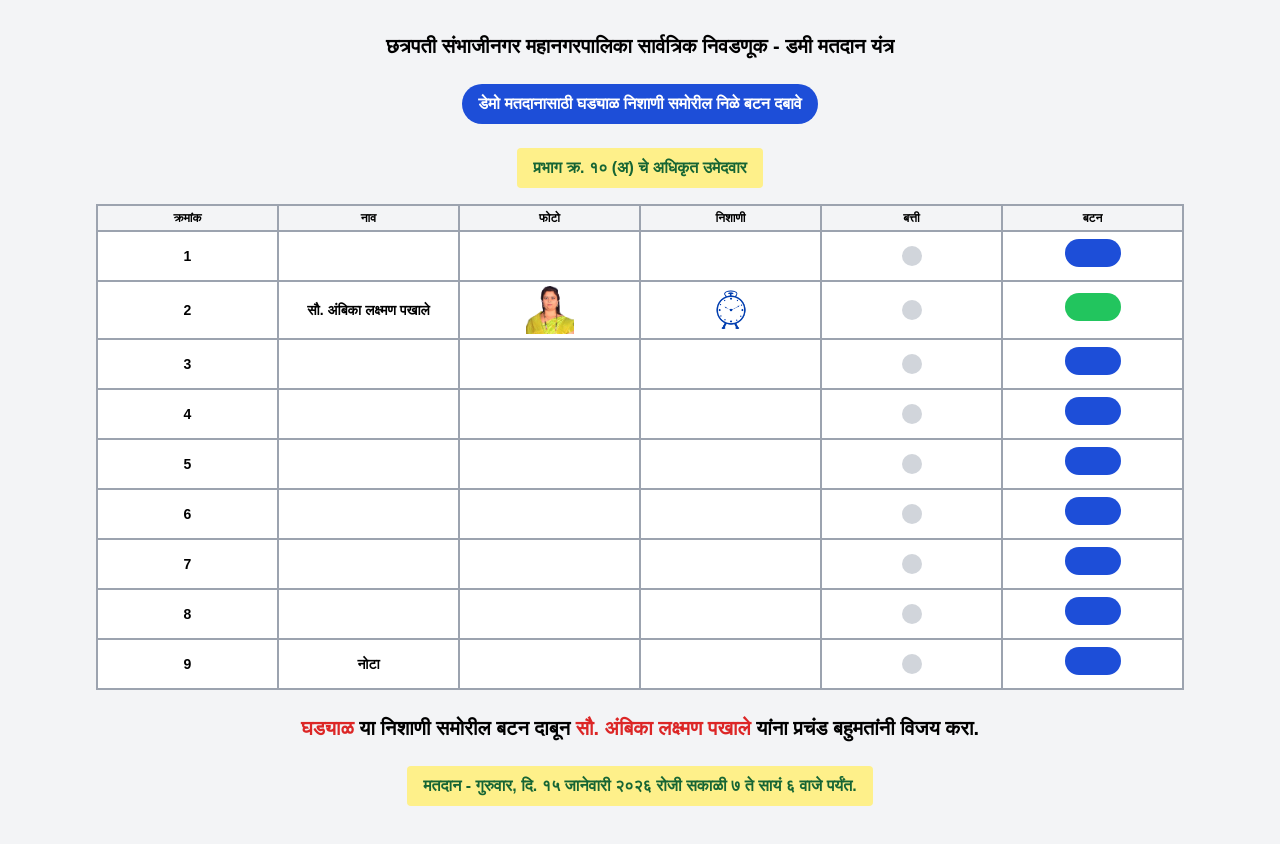
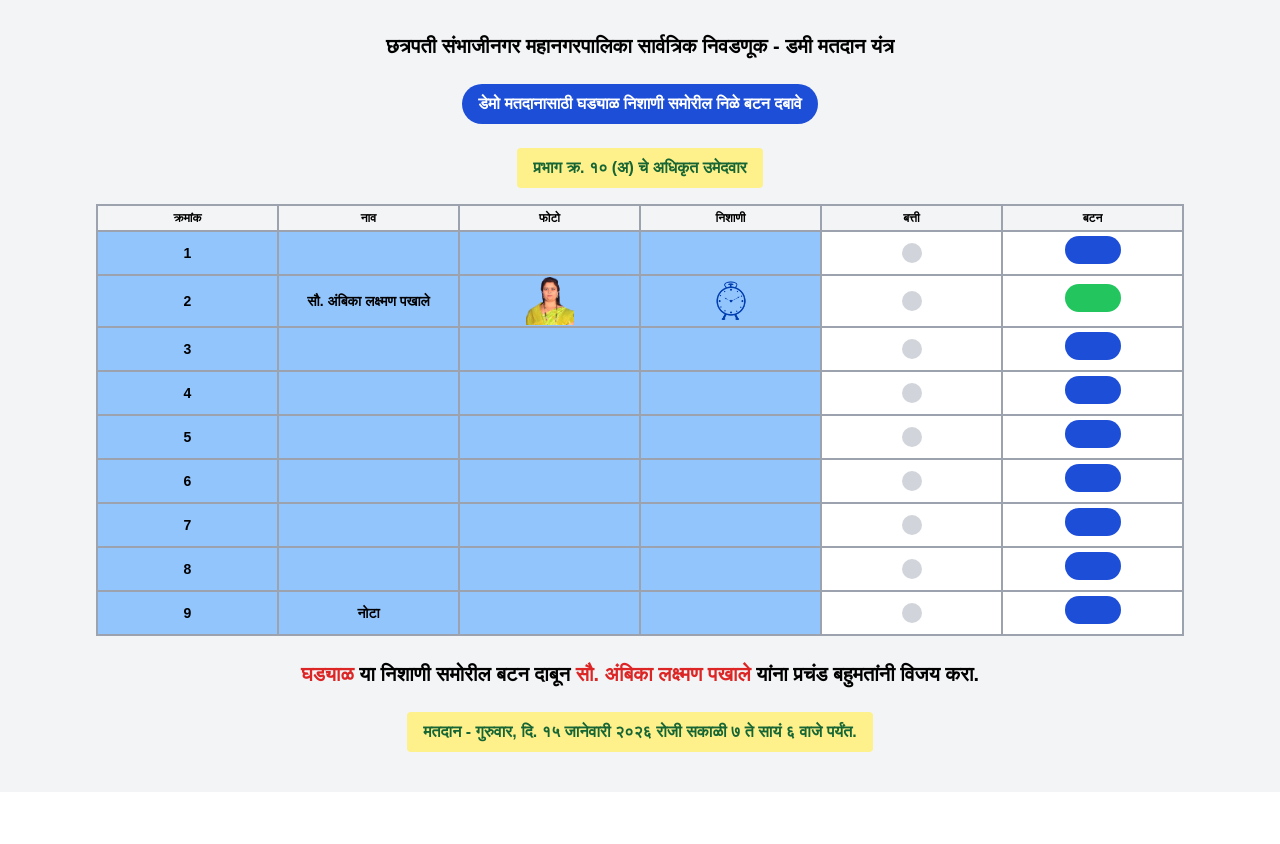
Before and after one commit to corporateDynastical/dummyevm, a Next.js app: page / in a window 1280 px wide. After the commit the page ends 800 px from the top, so only its background shows below. Built offline with nearby package versions, Linux system fonts and the light colour scheme.

Commit message:
Update page.tsx

```diff
--- a/app/page.tsx
+++ b/app/page.tsx
@@ -1,4 +1,3 @@
-
 "use client";
 import { useRef, useState } from "react";
 
@@ -47,71 +46,62 @@ return (
         <table className="w-full border-2 border-gray-400 dark:border-gray-600 table-fixed">
           <thead>
             <tr className="bg-gray-100 dark:bg-gray-800">
-<th className="border-2 border-gray-400 dark:border-gray-600 px-1 py-1 text-center text-xs font-bold max-sm:px-0.5">क्रमांक</th>
-<th className="border-2 border-gray-400 dark:border-gray-600 px-1 py-1 text-center text-xs font-bold max-sm:px-0.5">नाव</th>
-<th className="border-2 border-gray-400 dark:border-gray-600 px-1 py-1 text-center text-xs font-bold max-sm:px-0.5">फोटो</th>
-<th className="border-2 border-gray-400 dark:border-gray-600 px-1 py-1 text-center text-xs font-bold max-sm:px-0.5">निशाणी</th>
-<th className="border-2 border-gray-400 dark:border-gray-600 px-1 py-1 text-center text-xs font-bold max-sm:px-0.5">बत्ती</th>
-<th className="border-2 border-gray-400 dark:border-gray-600 px-1 py-1 text-center text-xs font-bold max-sm:px-0.5">बटन</th>
+              <th className="border-2 border-gray-400 dark:border-gray-600 px-1 py-1 text-center text-xs font-bold">क्रमांक</th>
+              <th className="border-2 border-gray-400 dark:border-gray-600 px-1 py-1 text-center text-xs font-bold">नाव</th>
+              <th className="border-2 border-gray-400 dark:border-gray-600 px-1 py-1 text-center text-xs font-bold">फोटो</th>
+              <th className="border-2 border-gray-400 dark:border-gray-600 px-1 py-1 text-center text-xs font-bold">निशाणी</th>
+              <th className="border-2 border-gray-400 dark:border-gray-600 px-1 py-1 text-center text-xs font-bold">बत्ती</th>
+              <th className="border-2 border-gray-400 dark:border-gray-600 px-1 py-1 text-center text-xs font-bold">बटन</th>
             </tr>
           </thead>
 
           <tbody>
             {[...Array(9)].map((_, index) => (
-<tr key={index} className="bg-white dark:bg-gray-800">
-<td className="border-2 border-gray-400 dark:border-gray-600 px-1 py-1 text-center font-bold text-sm max-sm:text-xs">
+              <tr
+                key={index}
+                className="bg-blue-300 dark:bg-gray-800"   // 🔵 whole row blue
+              >
+                <td className="border-2 border-gray-400 dark:border-gray-600 text-center font-bold text-sm">
                   {index + 1}
                 </td>
 
-<td className="border-2 border-gray-400 dark:border-gray-600 px-1 py-1 text-center font-bold text-sm max-sm:text-xs">
+                <td className="border-2 border-gray-400 dark:border-gray-600 text-center font-bold text-sm">
                   {index === 1 ? "सौ. अंबिका लक्ष्मण पखाले" : index === 8 ? "नोटा" : ""}
                 </td>
 
-<td className="border-2 border-gray-400 dark:border-gray-600 px-1 py-1 text-center">
+                <td className="border-2 border-gray-400 dark:border-gray-600 text-center">
                   {index === 1 ? (
-<img
-src="/user.png"
-className="w-12 h-12 mx-auto object-cover max-sm:w-12 max-sm:h-12"
-/>
+                    <img src="/user.png" className="w-12 h-12 mx-auto object-cover" />
                   ) : (
-<div className="w-10 h-10 mx-auto max-sm:w-8 max-sm:h-8" />
+                    <div className="w-10 h-10 mx-auto" />
                   )}
                 </td>
 
-<td className="border-2 border-gray-400 dark:border-gray-600 px-1 py-1 text-center">
+                <td className="border-2 border-gray-400 dark:border-gray-600 text-center">
                   {index === 1 ? (
-<img
-src="/symbol-bartan.png"
-className="w-10 h-10 mx-auto object-contain max-sm:w-8 max-sm:h-8"
-/>
+                    <img src="/symbol-bartan.png" className="w-10 h-10 mx-auto object-contain" />
                   ) : (
-<div className="w-10 h-10 mx-auto max-sm:w-8 max-sm:h-8" />
+                    <div className="w-10 h-10 mx-auto" />
                   )}
                 </td>
 
-{/* Light */}
-<td className="border-2 border-gray-400 dark:border-gray-600 px-1 py-1 text-center">
+                {/* 🔴 LIGHT — NOT BLUE */}
+                <td className="border-2 border-gray-400 dark:border-gray-600 text-center bg-white dark:bg-gray-800">
                   <div
-className={`w-5 h-5 rounded-full mx-auto max-sm:w-4 max-sm:h-4 ${
-activeRow === index
-? "bg-red-600"
-: "bg-gray-300 dark:bg-gray-500"
+                    className={`w-5 h-5 rounded-full mx-auto ${
+                      activeRow === index ? "bg-red-600" : "bg-gray-300 dark:bg-gray-500"
                     }`}
                   ></div>
                 </td>
 
-{/* Button */}
-<td className="border-2 border-gray-400 dark:border-gray-600 px-1 py-1 text-center">
+                {/* 🔵 BUTTON — NOT BLUE BACKGROUND CELL */}
+                <td className="border-2 border-gray-400 dark:border-gray-600 text-center bg-white dark:bg-gray-800">
                   <button
                     onClick={() =>
-index === 1
-? playButtonSound(index) // फक्त उमेदवारासाठी sound1
-: playOtherButtonSound(index) // NOTA + बाकी सर्व rows → sound2
+                      index === 1 ? playButtonSound(index) : playOtherButtonSound(index)
                     }
-className={`h-7 rounded-full max-sm:h-6 ${
-index === 1
-? "bg-green-500 w-14 max-sm:w-12"
-: "bg-blue-700 w-14 max-sm:w-12"
+                    className={`h-7 rounded-full ${
+                      index === 1 ? "bg-green-500 w-14" : "bg-blue-700 w-14"
                     }`}
                   />
                 </td>
@@ -122,8 +112,8 @@ index === 1
       </div>
 
       <h1 className="text-center text-xl font-bold mb-4 mt-6">
-<span className="text-red-600">घड्याळ</span> या निशाणी समोरील बटन दाबून <span className="text-red-600">सौ. अंबिका लक्ष्मण पखाले </span> यांना प्रचंड बहुमतांनी
-विजय करा.
+        <span className="text-red-600">घड्याळ</span> या निशाणी समोरील बटन दाबून{" "}
+        <span className="text-red-600">सौ. अंबिका लक्ष्मण पखाले </span> यांना प्रचंड बहुमतांनी विजय करा.
       </h1>
 
       <div className="text-center mb-4 pt-2">
@@ -132,9 +122,6 @@ index === 1
         </span>
       </div>
 
-
-
-
       <audio ref={buttonSoundRef} src="/sound1.mp3" />
       <audio ref={otherButtonSoundRef} src="/sound2.mp3" />
     </section>
```
Lines whose indentation alone changed are shown as unchanged.
